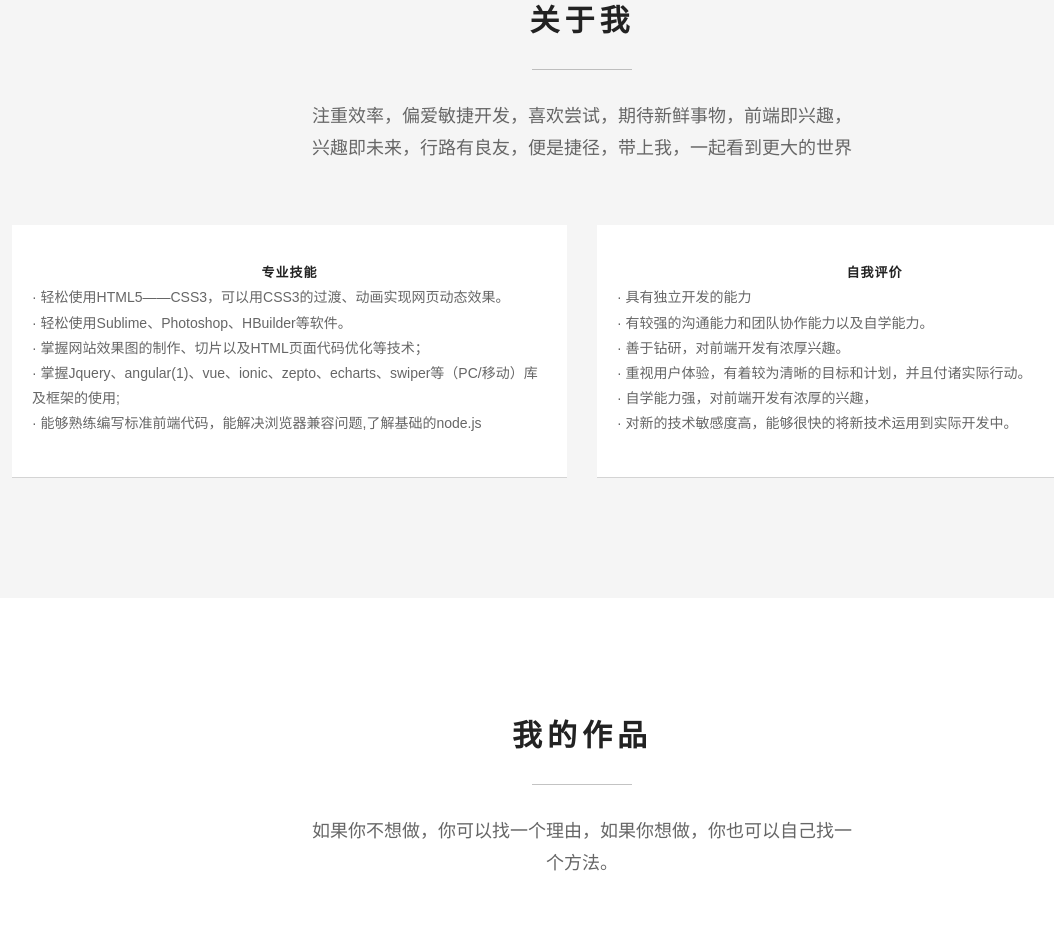
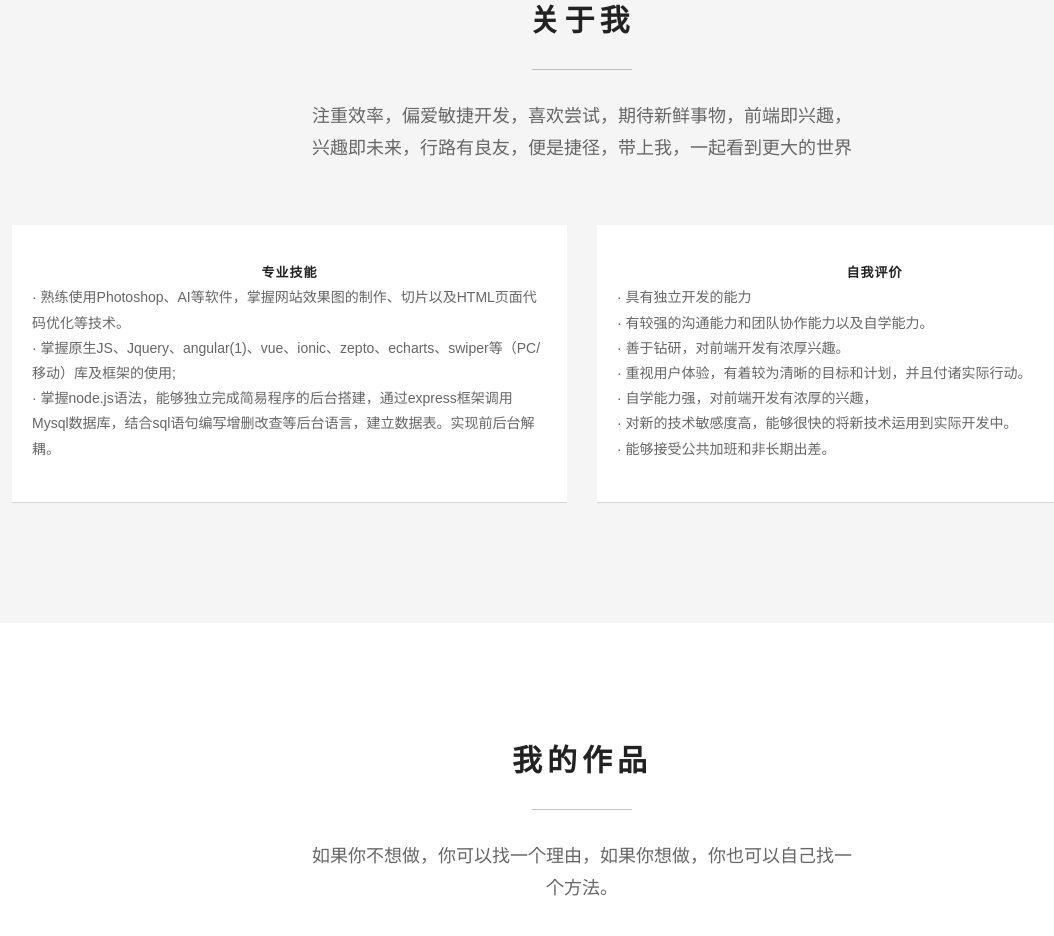
Before and after one commit to Jxinchao/Jxinchao.github.io, a plain HTML site: page index.html in a window 1280 px wide. Shown: the part 968-1904 px from the top of the page, without its empty margins (58-1112 px from the left). Drawn offline with Linux system fonts and the light colour scheme.

Commit message:
提交修改技能

```diff
--- a/index.html
+++ b/index.html
@@ -1,5 +1,5 @@
 <!DOCTYPE html>
-<html lang="zh">
+<html>
 <head>
 	<meta charset="UTF-8">
 	<meta name="viewport" content="width=device-width, initial-scale=1.0">
@@ -95,11 +95,9 @@
 					<div class="iconbox wow slideInLeft animated">
 						<h3 class="iconbox-title">专业技能</h3>
 						<div class="iconbox-desc" style="text-align:left;">
-							· 轻松使用HTML5——CSS3，可以用CSS3的过渡、动画实现网页动态效果。<br>
-							· 轻松使用Sublime、Photoshop、HBuilder等软件。<br>
-							· 掌握网站效果图的制作、切片以及HTML页面代码优化等技术；<br>
-							· 掌握Jquery、angular(1)、vue、ionic、zepto、echarts、swiper等（PC/移动）库及框架的使用;<br>
-							· 能够熟练编写标准前端代码，能解决浏览器兼容问题,了解基础的node.js
+							· 熟练使用Photoshop、AI等软件，掌握网站效果图的制作、切片以及HTML页面代码优化等技术。<br>
+							· 掌握原生JS、Jquery、angular(1)、vue、ionic、zepto、echarts、swiper等（PC/移动）库及框架的使用;<br>
+							· 掌握node.js语法，能够独立完成简易程序的后台搭建，通过express框架调用Mysql数据库，结合sql语句编写增删改查等后台语言，建立数据表。实现前后台解耦。
 						</div>
 					</div>
 				</div>
@@ -112,7 +110,8 @@
 							· 善于钻研，对前端开发有浓厚兴趣。<br>
 							· 重视用户体验，有着较为清晰的目标和计划，并且付诸实际行动。<br>
 							· 自学能力强，对前端开发有浓厚的兴趣，<br>
-							· 对新的技术敏感度高，能够很快的将新技术运用到实际开发中。
+							· 对新的技术敏感度高，能够很快的将新技术运用到实际开发中。<br>
+							· 能够接受公共加班和非长期出差。
 						</div>
 					</div>
 				</div>
@@ -286,6 +285,7 @@
 							<h3>名字：靳心超</h3>
 							<h3>性别：女</h3>
 							<h3>联系方式：18235873838 / 17316227903</h3>
+							<h3>GitHub：https://github.com/Jxinchao</h3>
 					</div>
 				</div>
 				<div class="col-sm-6">
@@ -293,7 +293,6 @@
 							<h3>年龄：24</h3>
 							<h3>QQ：425775961</h3>
 							<h3>微信：j18235873838</h3>
-							<h3>GitHub：https://github.com/Jxinchao</h3>
 					</div>
 				</div>
 			</div>
```
